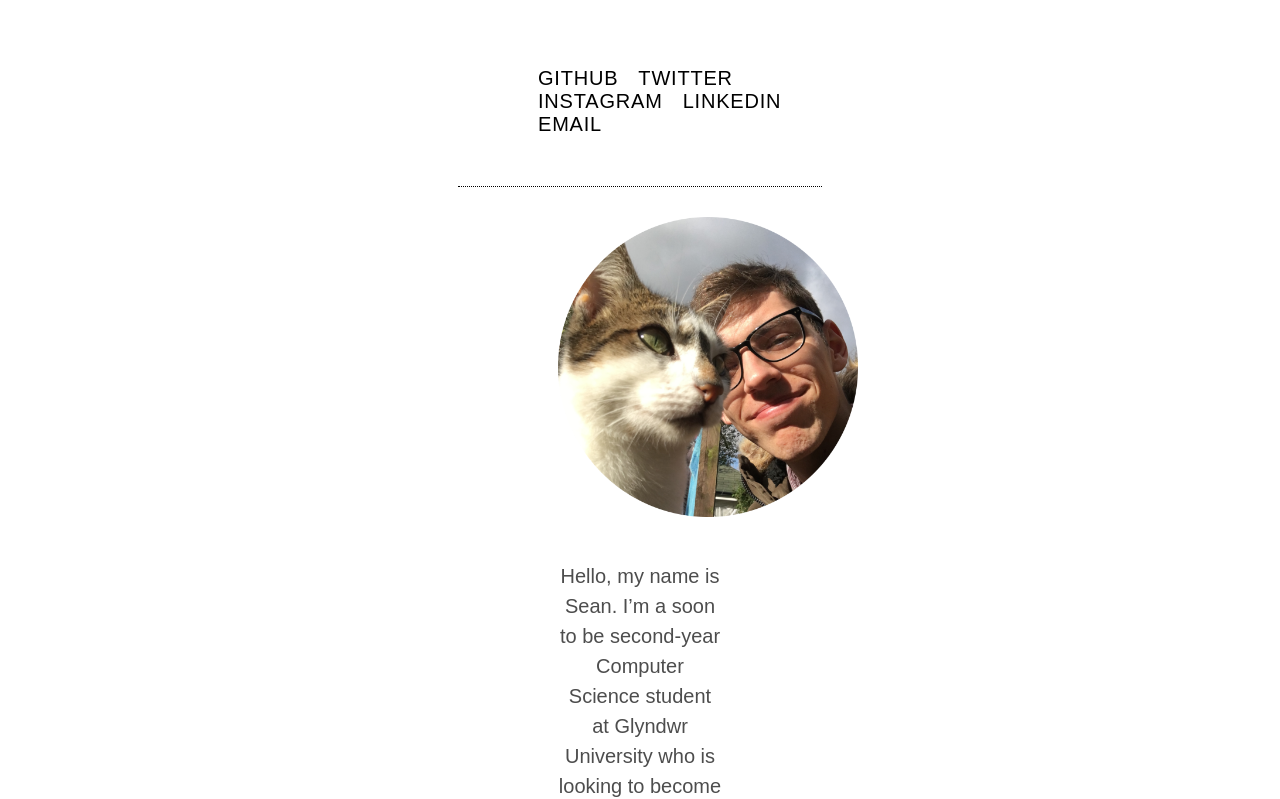
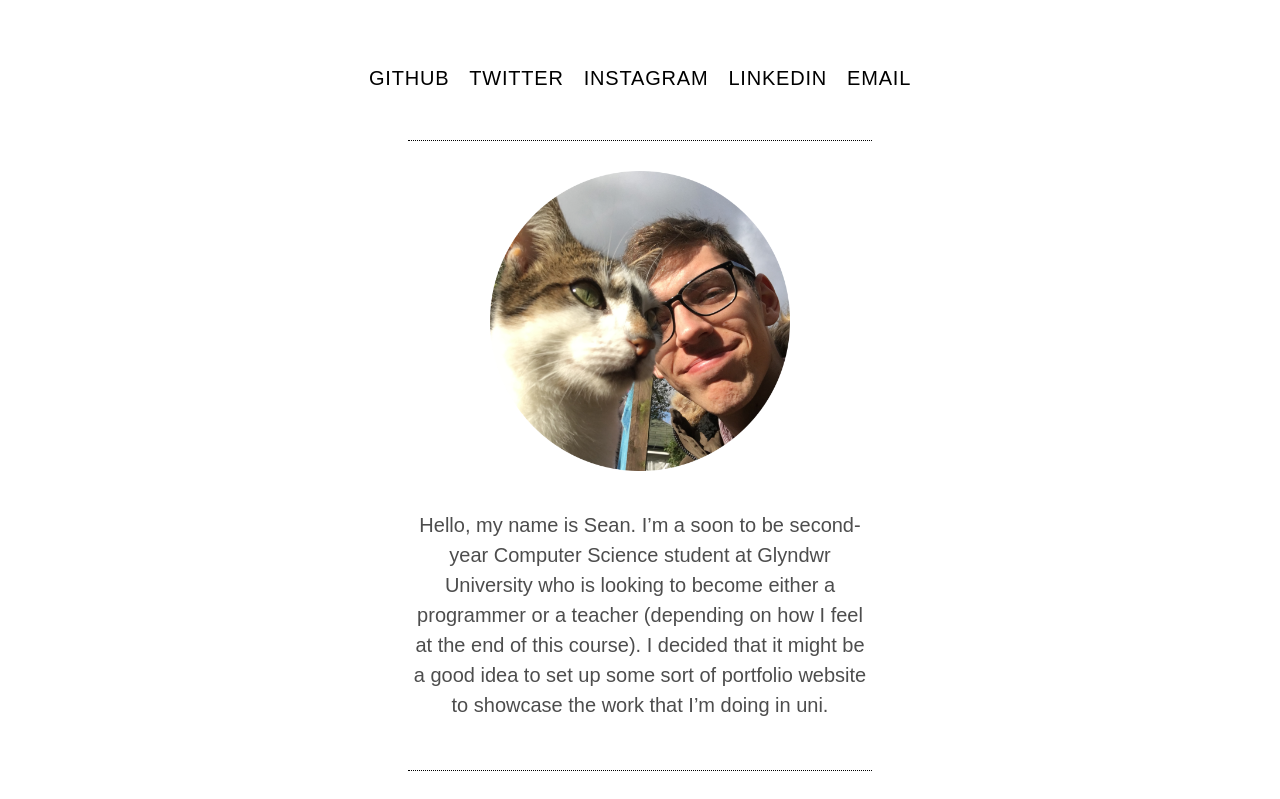
Before and after one commit to bettercallsean/bettercallsean.github.io, a plain HTML site: page index.html in a window 1280 px wide. Shown: the part 155-954 px from the top of the page. Drawn offline with Linux system fonts and the light colour scheme.

Commit message:
Updated layout of text so that it isn't as squished in.

```diff
--- a/main.css
+++ b/main.css
@@ -18,14 +18,10 @@ h1 {
 }
 
 #nav {
-  margin-left: 450px;
-  margin-right: 450px;
   font-size: 20px;
   letter-spacing: 0.8px;
   text-transform: uppercase;
   text-align: center;
-  border-bottom-style: dotted;
-  border-bottom-width: thin;
   padding-left: 20px;
 }
 
@@ -53,13 +49,16 @@ h1 {
   text-align: center;
   padding: 30px 0 30px;
   border-bottom-style: dotted;
-  border-bottom-width: thin;
-  margin: 0 550px 0 550px;
+  border-top-style: dotted;
+  border-width: thin;
+  margin: 0 400px 0 400px;
 }
 
 #me p {
-  padding-top: 20px;
+  padding-top: 15px;
   font-size: 20px;
   color: rgb(77, 77, 77);
   line-height: 1.5;
+  box-sizing: inherit;
+  word-wrap: break-word;
 }
```
Also changed, not shown: 1 other file.
